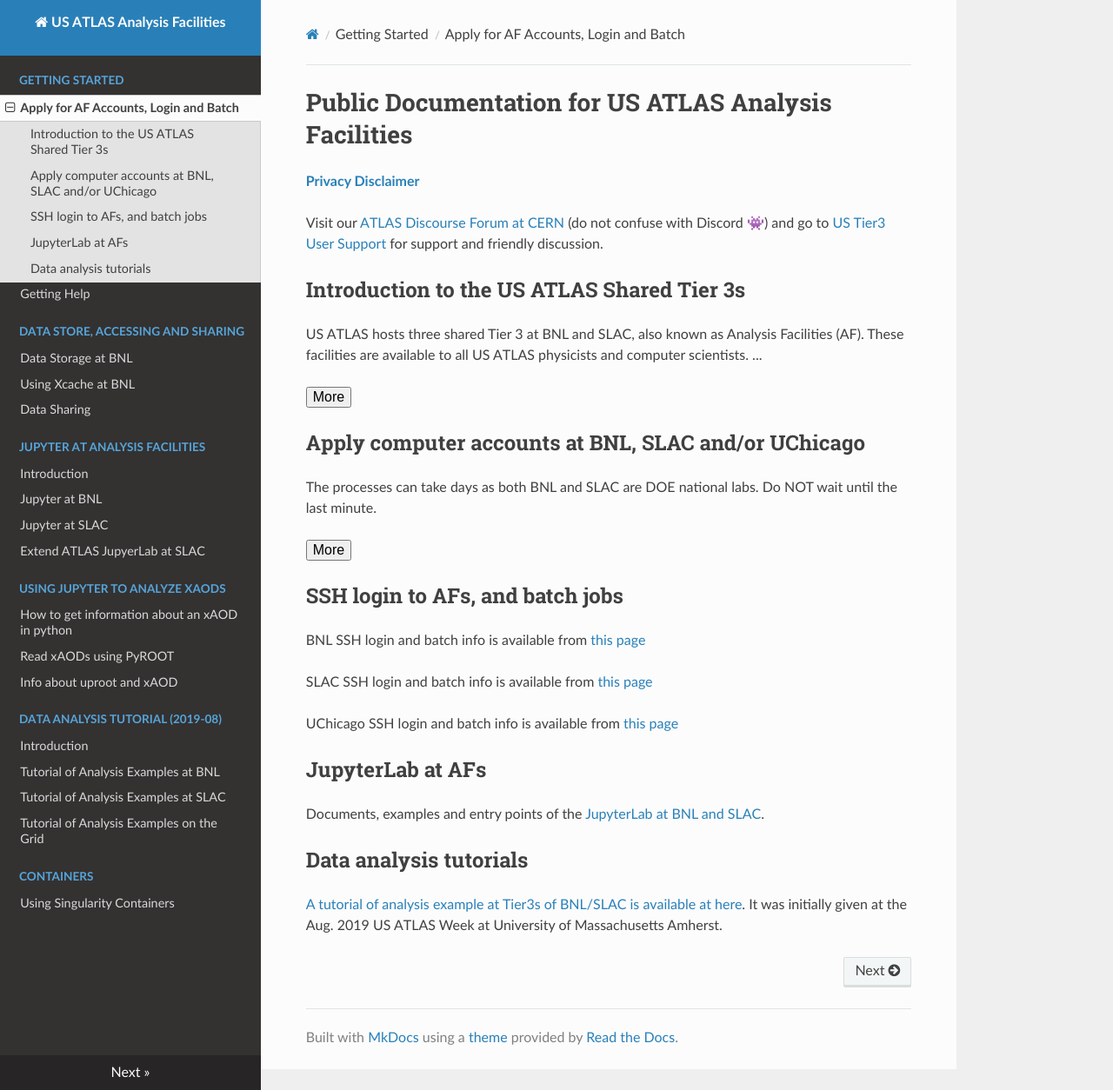
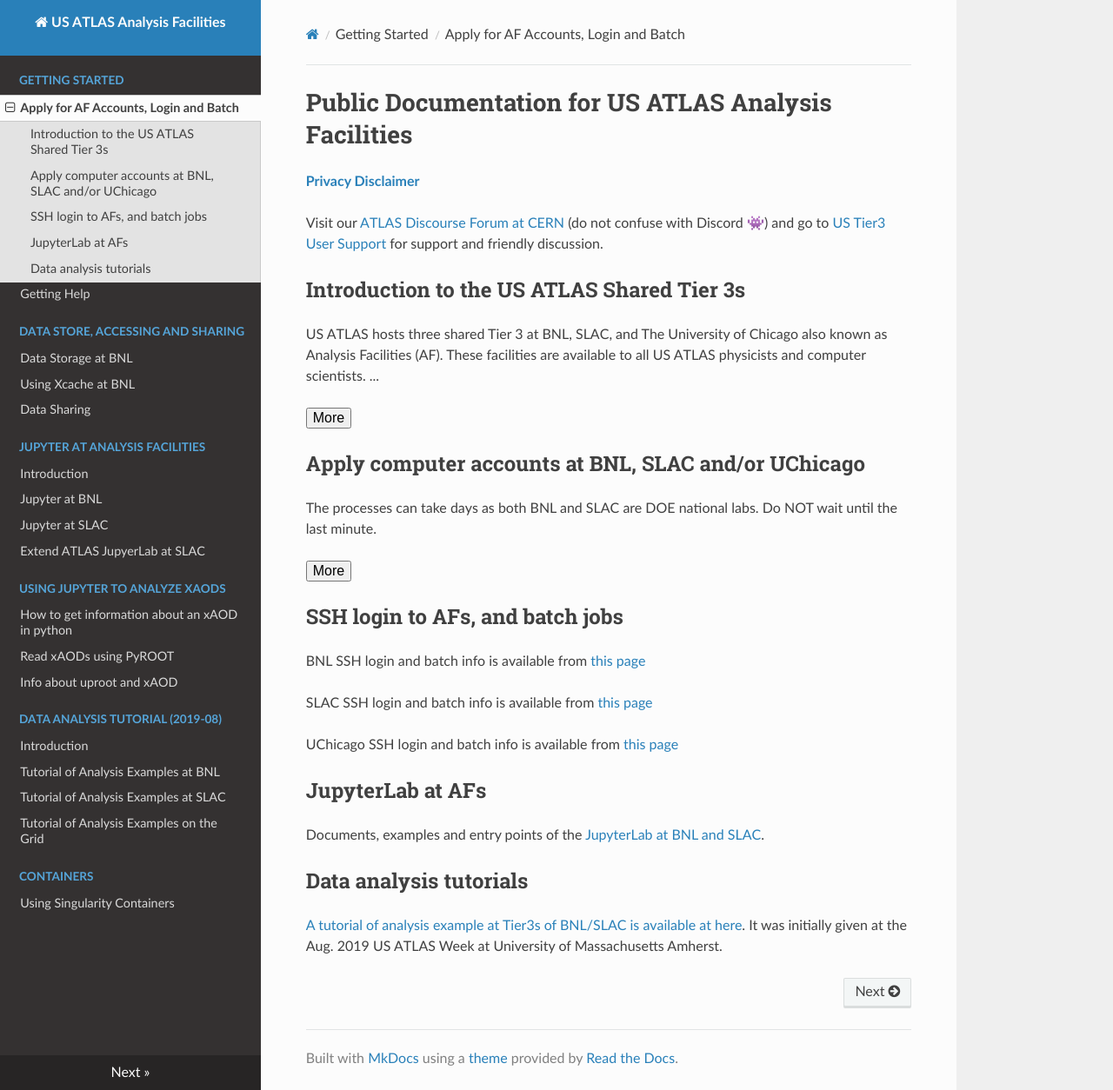
Before and after one commit to usatlas/AFdocs, an MkDocs documentation site: the page built from tier3docs/README.md, in a window 1280 px wide and 1254 px high. Shown: the whole window at 87% size. Built offline with MkDocs 1.6.1, drawn with Linux system fonts in a browser that asks for light colours; nearby versions of some CDN libraries.

Commit message:
Update README.md

```diff
--- a/tier3docs/README.md
+++ b/tier3docs/README.md
@@ -12,7 +12,7 @@
 Visit our [ATLAS Discourse Forum at CERN](https://atlas-talk.web.cern.ch/) (do not confuse with Discord 👾) and go to [US Tier3 User Support](https://atlas-talk.web.cern.ch/c/us-tier-3-user-support/11) for support and friendly discussion.
 
 ## Introduction to the US ATLAS Shared Tier 3s
-US ATLAS hosts three shared Tier 3 at BNL and SLAC, also known as Analysis Facilities (AF). These
+US ATLAS hosts three shared Tier 3 at BNL, SLAC, and The University of Chicago also known as Analysis Facilities (AF). These
 facilities are available to all US ATLAS physicists and computer scientists.
 <span id="introLess">...</span><span id="introMore">They are
 orgniazed and managed to support US ATLAS users' need on computing resources, including login,
```
